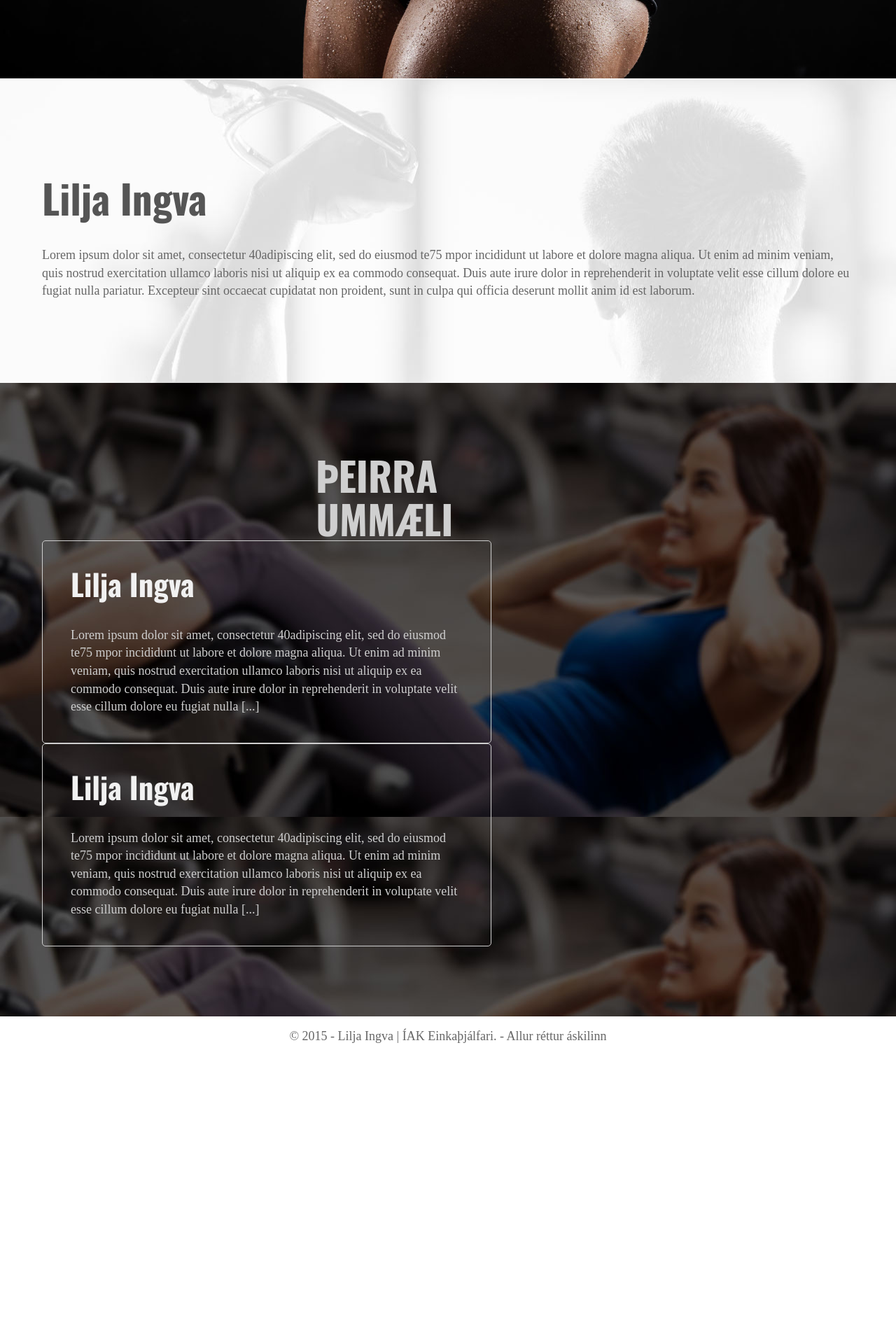
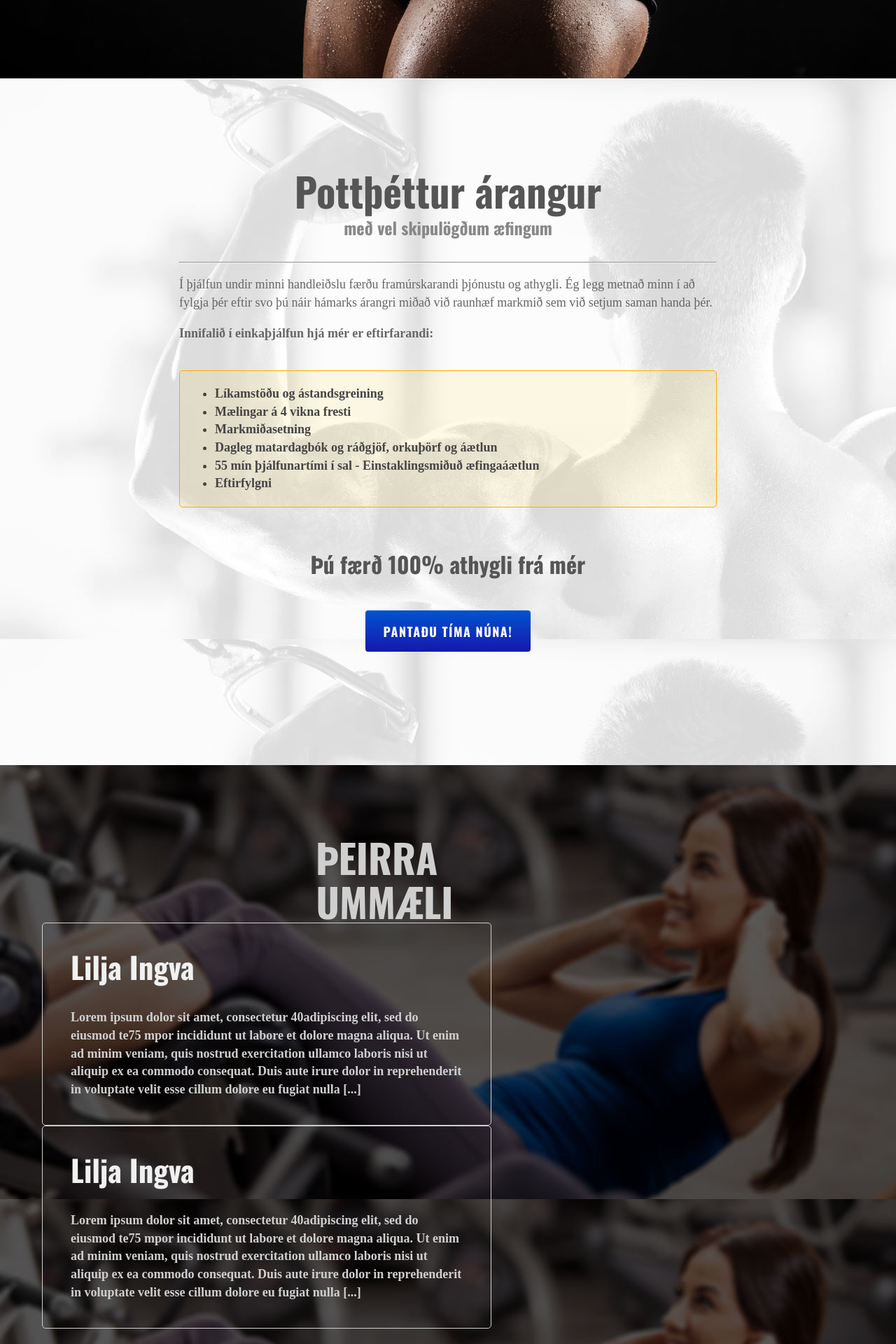
Before and after one commit to strengur/liljaingva, a PHP site: page / in a window 1280 px wide. Shown: the part 741-2661 px from the top of the page at 70% size. Before the commit the page ends 2231 px from the top, so only its background shows below. Run offline with PHP 8.4, Linux system fonts and the light colour scheme; some web fonts are replaced.

Commit message:
Work on second section
Change of plan. Brief introduction what is included and then a button
at bottom to see more details in a different page/post

```diff
--- a/index.html
+++ b/index.html
@@ -37,9 +37,27 @@
 
 		<section class="options options-img">
 			<div class="options-content">
-				<h1>Lilja Ingva</h1>
+				<h1>Pottþéttur árangur</h1>
+				<h4>með vel skipulögðum æfingum</h4>
+				<hr>
 
-				<p>Lorem ipsum dolor sit amet, consectetur 40adipiscing elit, sed do eiusmod te75 mpor incididunt ut labore et dolore magna aliqua. Ut enim ad minim veniam, quis nostrud exercitation ullamco laboris nisi ut aliquip ex ea commodo consequat. Duis aute irure dolor in reprehenderit in voluptate velit esse cillum dolore eu fugiat nulla pariatur. Excepteur sint occaecat cupidatat non proident, sunt in culpa qui officia deserunt mollit anim id est laborum.</p>
+				<p>Í þjálfun undir minni handleiðslu færðu framúrskarandi þjónustu og athygli. Ég legg metnað minn í að fylgja þér eftir svo þú náir hámarks árangri miðað við raunhæf markmið sem við setjum saman handa þér.</p>
+				<p><strong>Innifalið í einkaþjálfun hjá mér er eftirfarandi:<strong></p>
+				<ul>
+					<li>Líkamstöðu og ástandsgreining</li>
+					<li>Mælingar á 4 vikna fresti</li>
+					<li>Markmiðasetning</li>
+					<li>Dagleg matardagbók og ráðgjöf, orkuþörf og áætlun</li>
+					<li>55 mín þjálfunartími í sal - Einstaklingsmiðuð æfingaáætlun</li>
+					<li>Eftirfylgni</li>
+				</ul>
+
+				<h3>Þú færð 100% athygli frá mér</h3>
+
+			</div>
+
+			<div class="options-content-button">
+				<a class="button button-blue" href="#">Pantaðu tíma núna!</a>
 			</div>
 		</section>
 
--- a/style.css
+++ b/style.css
@@ -4,7 +4,7 @@ body {
 	color: #666;
 }
 
-p {
+p, li {
 	line-height: 1.6rem;
 }
 
@@ -112,6 +112,7 @@ h4 {
 .options {
 	position: relative;
 	margin-top: -4px;
+	min-height: 980px;
 }
 
 .options-img {
@@ -120,7 +121,44 @@ h4 {
 
 .options-content {
 	position: relative;
-	padding: 100px 60px;
+	padding: 90px 0px;
+	width: 60vw;
+	margin-left: auto;
+	margin-right: auto;
+}
+
+.options-content h1,
+.options-content h3,
+.options-content h4 {
+	text-align: center;
+}
+
+.options-content h1 {
+	margin-bottom: 0;
+}
+
+.options-content h4 {
+	margin-top: 5px;
+	color: #888;
+}
+
+.options-content ul {
+	background-color: rgba(255, 204, 0, 0.1);
+	padding-top: 20px;
+	padding-bottom: 20px;
+	padding-left: 50px;
+	margin: 40px 0px 60px 0px;
+	border: 1px solid #ffab00;
+	border-radius: 5px;
+}
+
+.options-content li {
+	color: #444;
+}
+
+.options-content-button {
+	text-align: center;
+	margin-top: -60px;
 }
 
 .testimonials {
```
